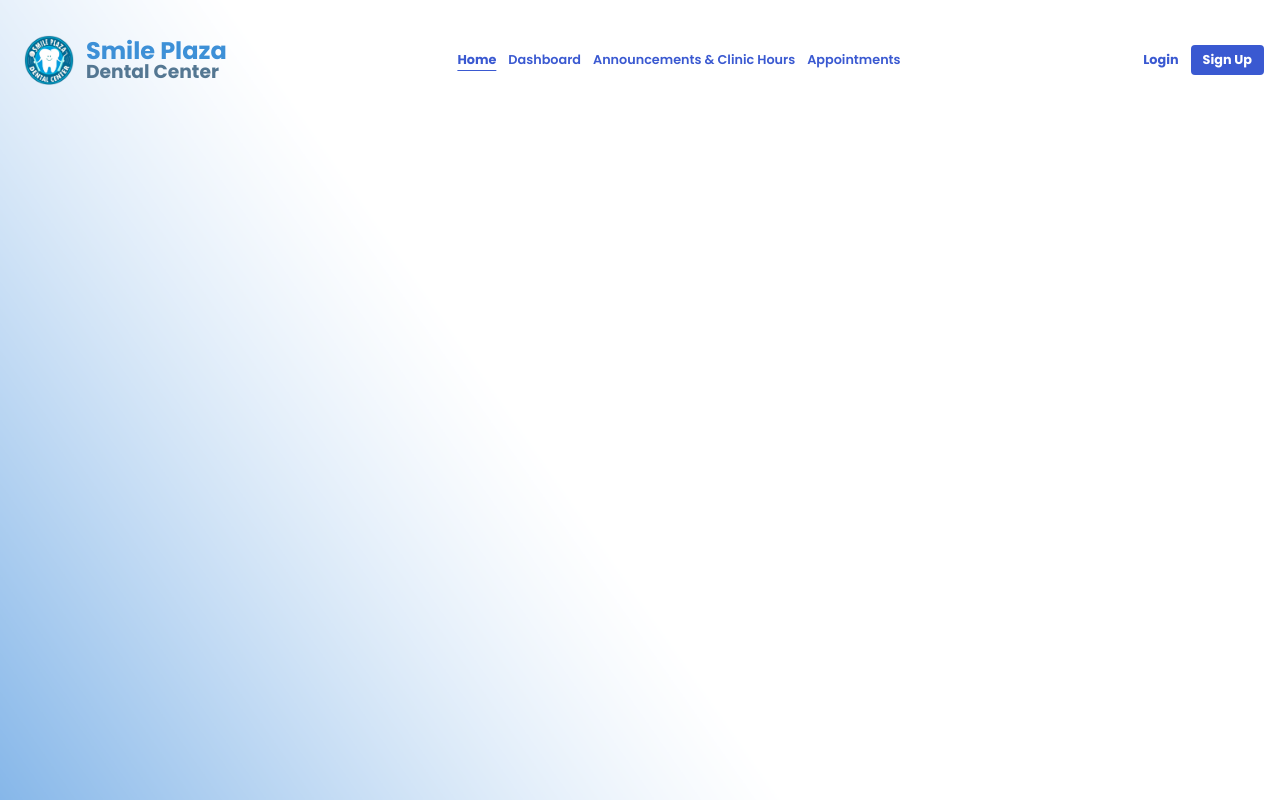
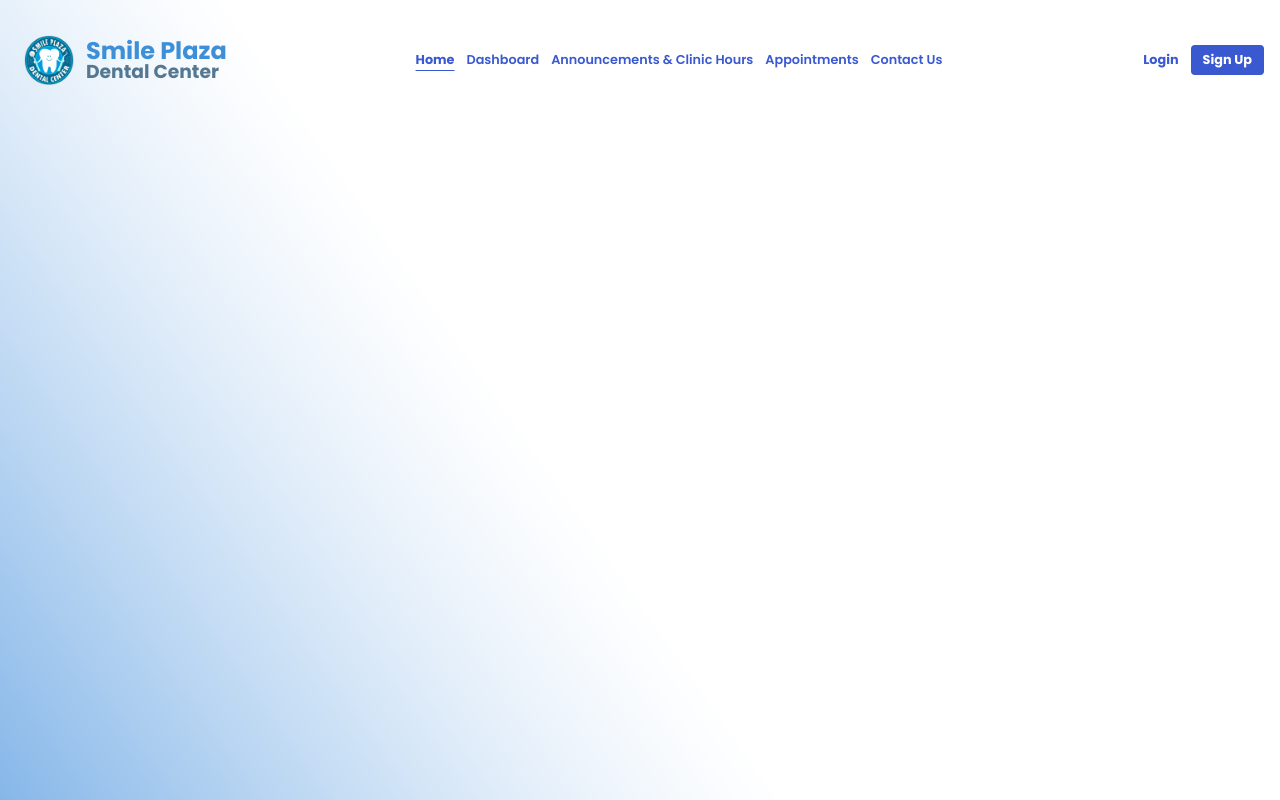
Before and after one commit to Exuille/Smile-Plaza, a React (Vite) app in the folder frontend/: page / in a window 1280 px wide. Built offline with nearby package versions, Linux system fonts and the light colour scheme; the HTML template or start-up script is replaced by a standard one.

Commit message:
Add contact us page

```diff
--- a/frontend/src/App.jsx
+++ b/frontend/src/App.jsx
@@ -4,6 +4,7 @@ import './App.css';
 
 // Public pages
 import Home from './pages/Home';
+import Contact from './pages/Contact';
 import Login from './pages/auth/Login';
 import Signup from './pages/auth/Signup';
 
@@ -30,6 +31,7 @@ function App() {
       {/* Public and Patient Routes */}
       <Route path="/" element={<PatientLayout />}>
         <Route index element={<Home />} />
+        <Route path="contact" element={<Contact />} />
         <Route path="login" element={<Login />} />
         <Route path="signup" element={<Signup />} />
         <Route path="dashboard" element={<PatientDashboard />} />
--- a/frontend/src/components/NavBar.jsx
+++ b/frontend/src/components/NavBar.jsx
@@ -37,6 +37,12 @@ const NavBar = () => {
         >
           Appointments
         </NavLink>
+        <NavLink
+          to="/contact"
+          className={({ isActive }) => (isActive ? "nav-link active-link" : "nav-link")}
+        >
+          Contact Us
+        </NavLink>
       </div>
       <div className="nav-end">
         <NavLink
--- /dev/null
+++ b/frontend/src/pages/Contact.jsx
@@ -0,0 +1,10 @@
+import React from 'react';
+
+const Contact = () => {
+    return (
+      <>
+      </>
+    );
+};
+
+export default Contact;
--- a/frontend/src/pages/css/patient/Announcement.css
+++ b/frontend/src/pages/css/patient/Announcement.css
@@ -106,7 +106,7 @@ hr {
 iframe {
     height: 70vh;
     width: 40%;
-    border: 1px solid #e0e0e0;
+    border: 1px solid #000000;
     border-radius: 12px;
     box-shadow: 0 4px 12px rgba(0, 0, 0, 0.03);
 }
```
